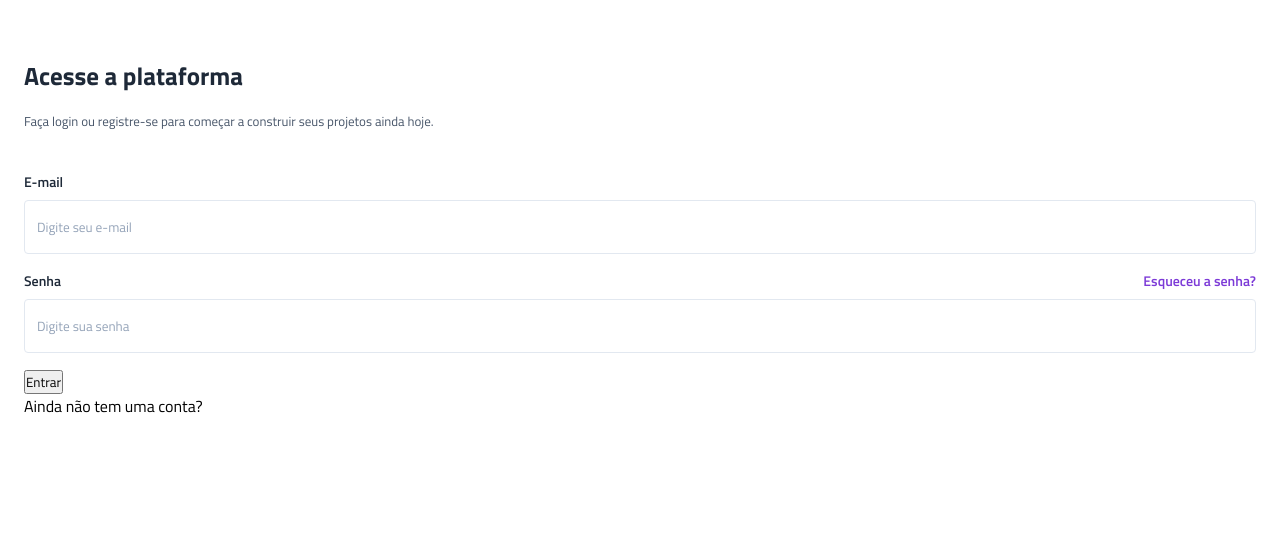
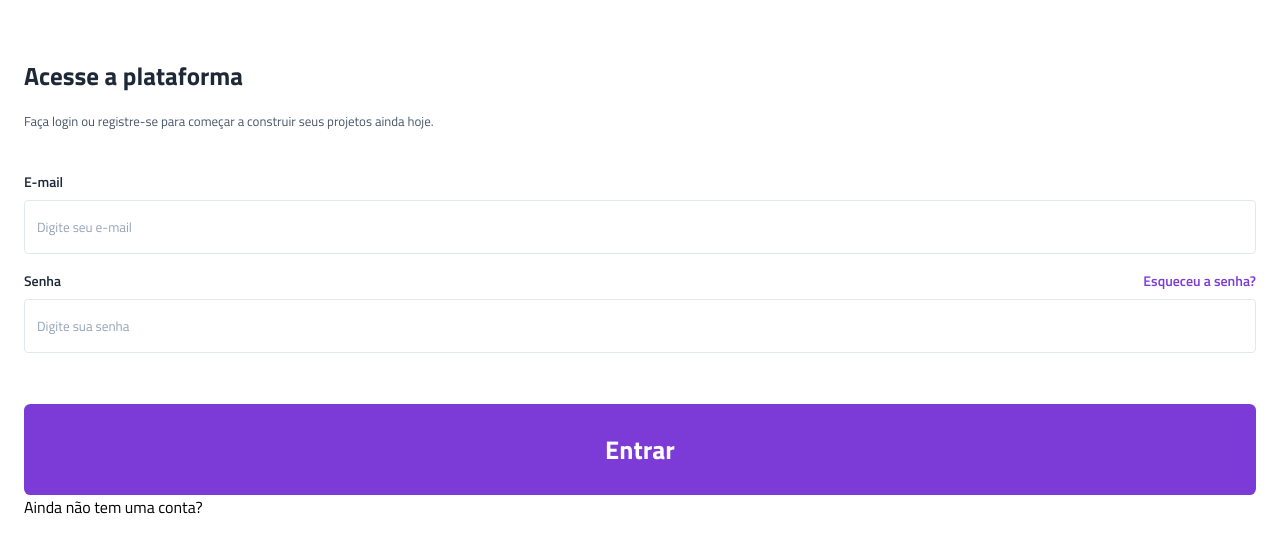
Before and after one commit to GioMeow/projeto-vertigo, a plain HTML site: page index.html in a window 1280 px wide. Shown: the part 136-688 px from the top of the page. Drawn offline with Linux system fonts and the light colour scheme.

Commit message:
estilização do botão completo

```diff
--- a/style.css
+++ b/style.css
@@ -11,6 +11,7 @@
     --gray-400: #94a3b8;
     --gray-200: #e2e8f0;
     --purple: #7c3ad7;
+    --white: #fff;
 }
 
 header {
@@ -74,7 +75,7 @@ main {
     color: var(--gray-400);
 }
 
-.login input:hover,
+.login input:hover ,
 .login input:focus {
     outline: 1px solid var(--purple);
 }
@@ -89,3 +90,16 @@ main {
 .login a:hover {
     text-decoration: underline;
 }
+
+.login button {
+    margin-top: 2.2rem;
+    padding-block: 1.6rem;
+    width: 100%;
+    background-color: var(--purple);
+    border: none;
+    border-radius: 0.4rem;
+
+    font-size: 1.6rem;
+    font-weight: 700;
+    color: var(--white);
+}
```
